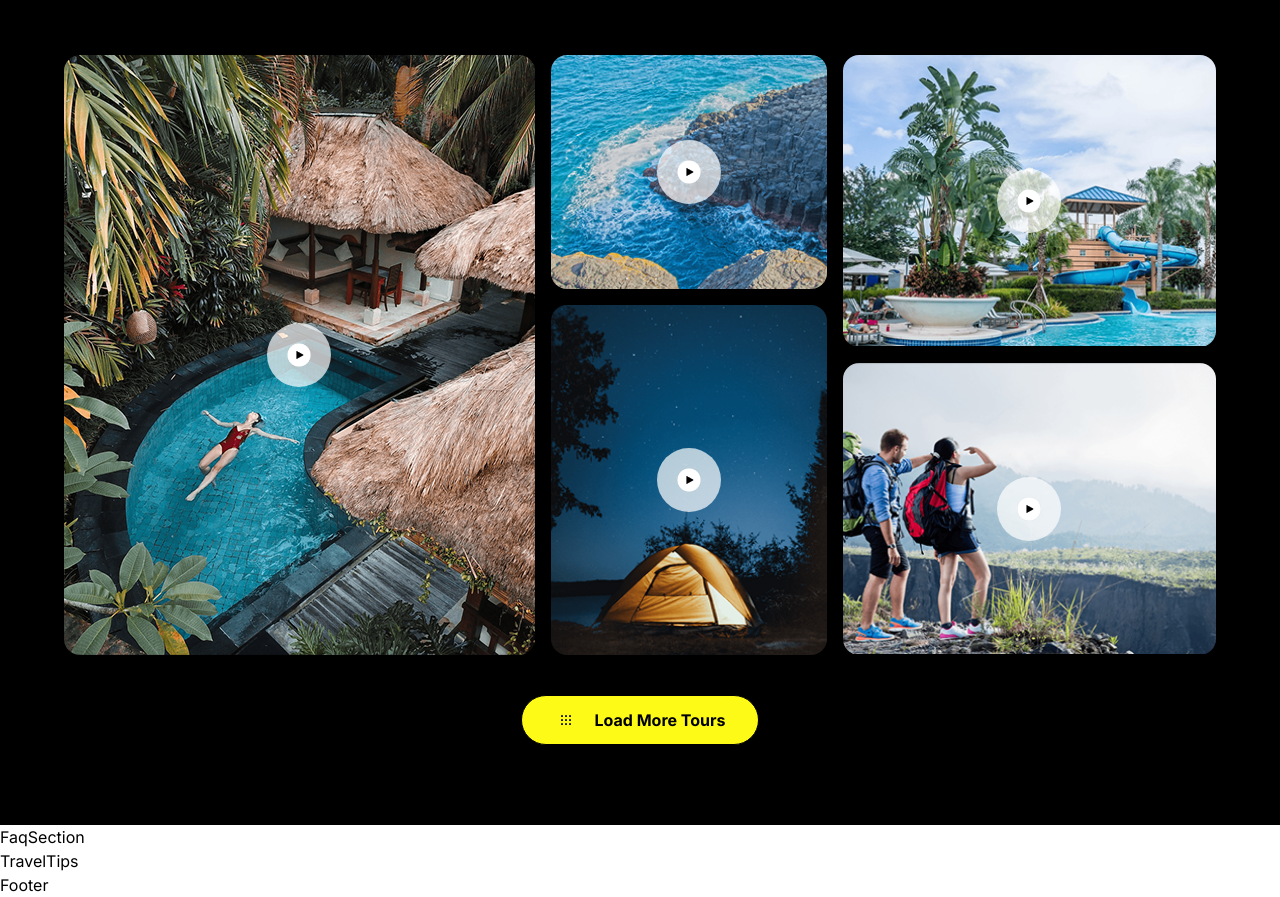
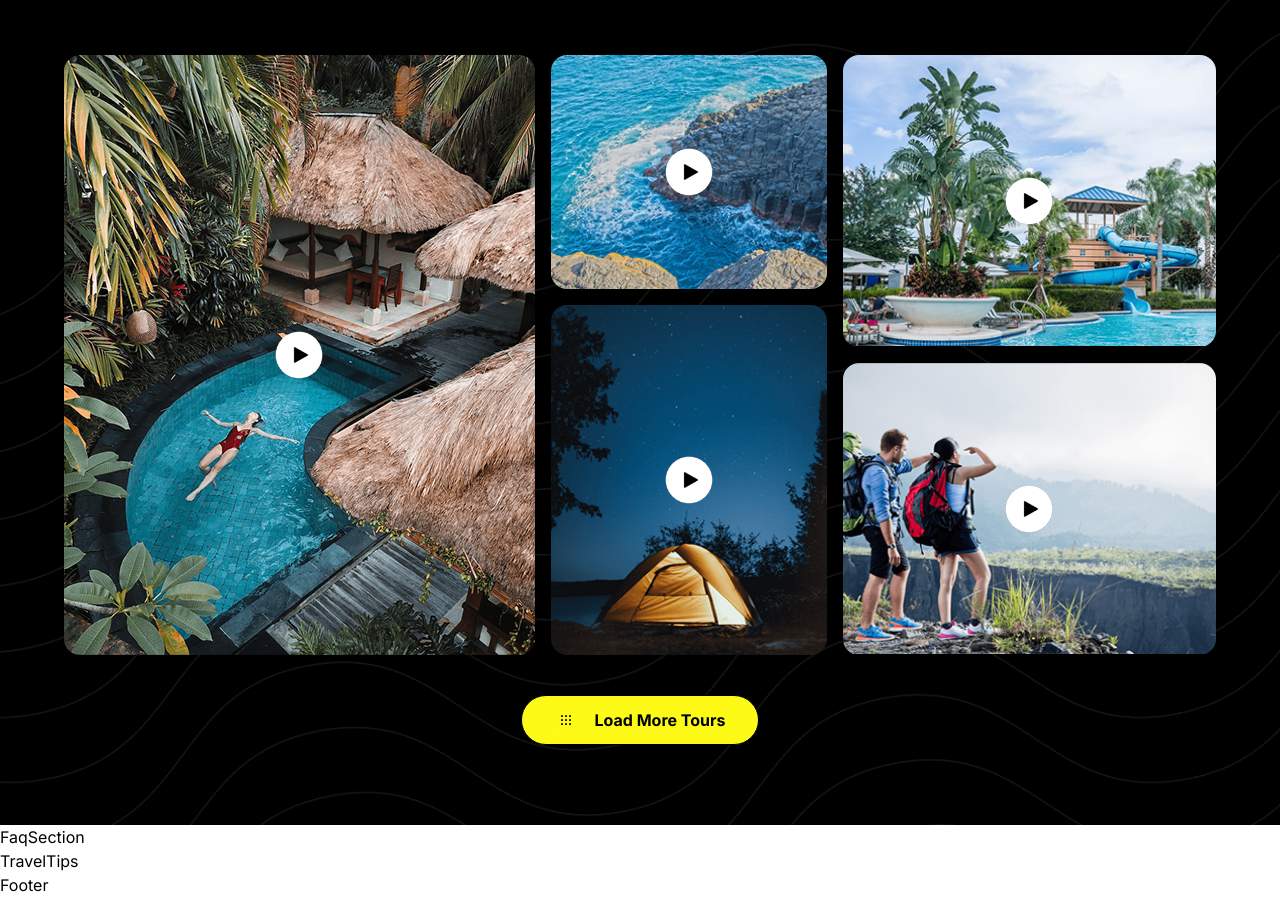
Before and after one commit to THoai05/travel-booking-website, a Next.js app in the folder bookinghotel-fe/: page /client in a window 1280 px wide. Shown: the part 5955-6852 px from the top of the page. Built offline with nearby package versions, Linux system fonts and the light colour scheme.

Commit message:
update video gallery section

```diff
--- a/bookinghotel-fe/src/app/admin/promotion/page.tsx
+++ b/bookinghotel-fe/src/app/admin/promotion/page.tsx
@@ -0,0 +1,9 @@
+import React from 'react'
+
+const Promotion = () => {
+  return (
+    <div>Promotion</div>
+  )
+}
+
+export default Promotion
--- a/bookinghotel-fe/src/app/client/home/Hero.tsx
+++ b/bookinghotel-fe/src/app/client/home/Hero.tsx
@@ -7,7 +7,8 @@ import ThreeDotsIndicator from "./ThreeDotsIndicator";
 const Hero = () => {
   return (
     <section className="w-full min-h-[804px] py-8">
-      <div className={`${styles.heroContainer} max-w-[1200px] h-[726px] mx-auto rounded-xl shadow-2xl overflow-hidden bg-cover bg-center`}>
+      <div className={`${styles.heroContainer} max-w-[1200px] h-[726px] mx-auto
+        rounded-xl shadow-2xl overflow-hidden bg-cover bg-center`}>
         <div className="h-full">
           <div className="grid grid-cols-1 lg:grid-cols-2 h-full">
             {/* Cột bên trái */}
--- a/bookinghotel-fe/src/app/client/home/VideoGallery.tsx
+++ b/bookinghotel-fe/src/app/client/home/VideoGallery.tsx
@@ -1,10 +1,11 @@
 import React from "react";
 import Image from "next/image";
 import Button from "../components/common/Button";
+import styles from "../home/css/VideoGallery.module.css";
 
 const VideoGallery = () => {
   return (
-    <section className="w-full bg-black py-20">
+    <section className={`${styles.videogallery} w-full bg-black py-20`}>
       <div className="max-w-[1200px] mx-auto px-6">
         {/* Title */}
         <div className="text-center mb-12">
@@ -25,13 +26,13 @@ const VideoGallery = () => {
               className="object-cover rounded-2xl"
             />
             <div className="absolute inset-0 flex items-center justify-center">
-              <button className="w-16 h-16 bg-white/70 rounded-full flex items-center
+              <button className="w-32 h-32 rounded-full flex items-center
               justify-center hover:scale-110 transition-transform duration-200 cursor-pointer">
                 <Image
                   src="/play.png"
                   alt="Play"
-                  width={30}
-                  height={30}
+                  width={60}
+                  height={60}
                 />
               </button>
             </div>
@@ -46,13 +47,13 @@ const VideoGallery = () => {
                 className="object-cover rounded-2xl"
               />
               <div className="absolute inset-0 flex items-center justify-center">
-                <button className="w-16 h-16 bg-white/70 rounded-full flex items-center
+                <button className="w-32 h-32 rounded-full flex items-center
               justify-center hover:scale-110 transition-transform duration-200 cursor-pointer">
                   <Image
                     src="/play.png"
                     alt="Play"
-                    width={30}
-                    height={30}
+                    width={60}
+                    height={60}
                   />
                 </button>
               </div>
@@ -67,13 +68,13 @@ const VideoGallery = () => {
               />
               {/* Nút Play */}
               <div className="absolute inset-0 flex items-center justify-center">
-                <button className="w-16 h-16 bg-white/70 rounded-full flex items-center
+                <button className="w-32 h-32 rounded-full flex items-center
               justify-center hover:scale-110 transition-transform duration-200 cursor-pointer">
                   <Image
                     src="/play.png"
                     alt="Play"
-                    width={30}
-                    height={30}
+                    width={60}
+                    height={60}
                   />
                 </button>
               </div>
@@ -89,13 +90,13 @@ const VideoGallery = () => {
                 className="object-cover rounded-2xl"
               />
               <div className="absolute inset-0 flex items-center justify-center">
-                <button className="w-16 h-16 bg-white/70 rounded-full flex items-center
+                <button className="w-32 h-32 rounded-full flex items-center
               justify-center hover:scale-110 transition-transform duration-200 cursor-pointer">
                   <Image
                     src="/play.png"
                     alt="Play"
-                    width={30}
-                    height={30}
+                    width={60}
+                    height={60}
                   />
                 </button>
               </div>
@@ -109,13 +110,13 @@ const VideoGallery = () => {
                 className="object-cover rounded-2xl"
               />
               <div className="absolute inset-0 flex items-center justify-center">
-                <button className="w-16 h-16 bg-white/70 rounded-full flex items-center
+                <button className="w-32 h-32 rounded-full flex items-center
               justify-center hover:scale-110 transition-transform duration-200 cursor-pointer">
                   <Image
                     src="/play.png"
                     alt="Play"
-                    width={30}
-                    height={30}
+                    width={60}
+                    height={60}
                   />
                 </button>
               </div>
--- a/bookinghotel-fe/src/app/client/home/css/VideoGallery.module.css
+++ b/bookinghotel-fe/src/app/client/home/css/VideoGallery.module.css
@@ -1,4 +1,4 @@
-.bg-video-gallery{
+.videogallery{
   background-image: url('/bg-video-gallery.png');
   background-size: cover;
   background-position: center;
```
Also changed, not shown: bookinghotel-fe/public/images/logout.png (added), bookinghotel-fe/src/app/client/home/css/WhyChooseUs.module.css (line endings or trailing spaces).
